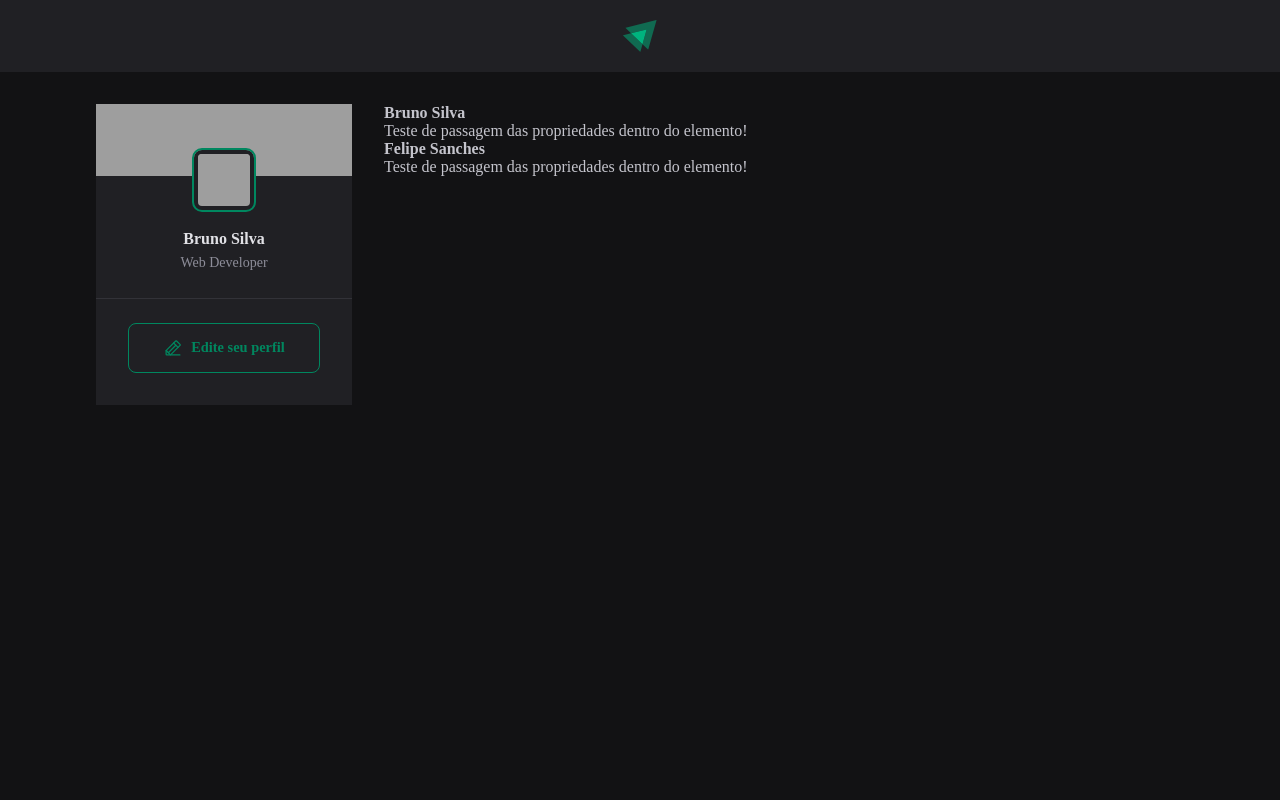
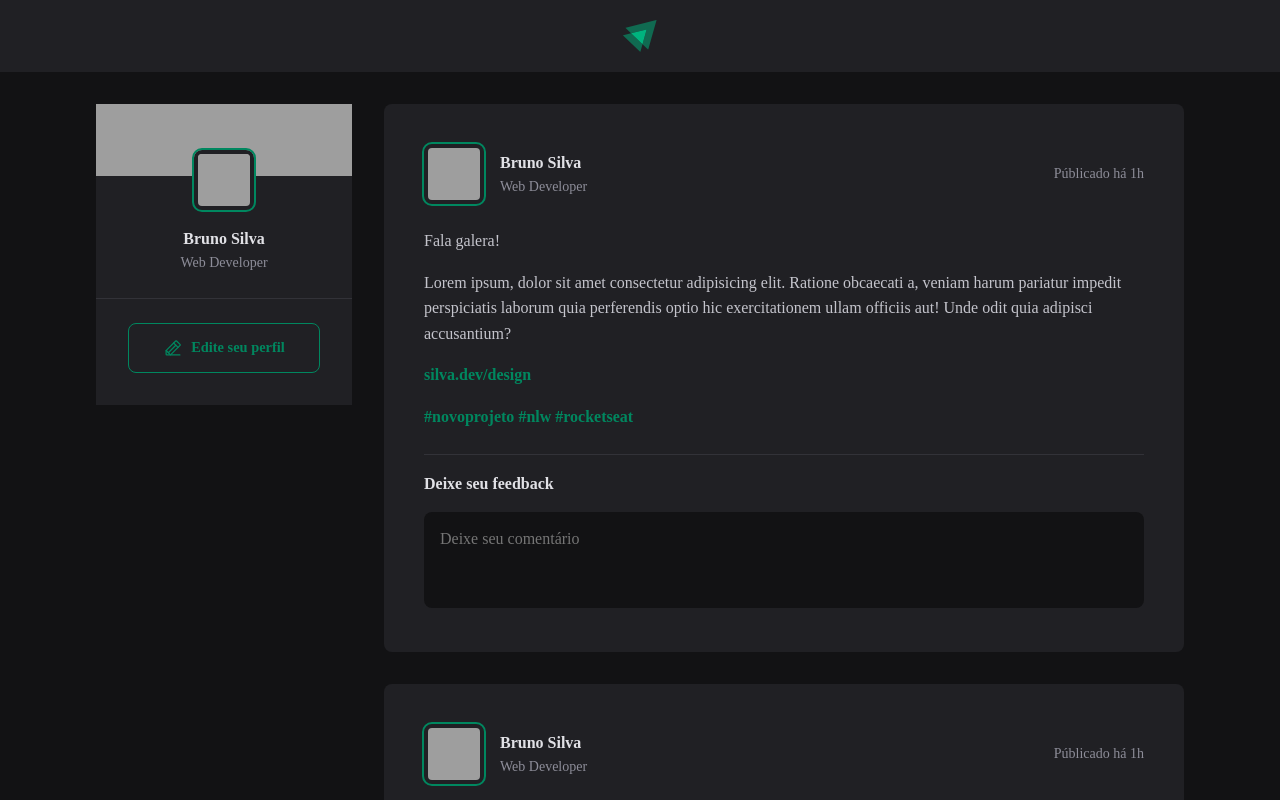
Before and after one commit to brunosilva-dev/ignite-feed, a React (Vite) app: page / in a window 1280 px wide. Shown: the top 800 px of the page. Built offline with nearby package versions, Linux system fonts and the light colour scheme; grey boxes are pictures that could not be loaded; a web font is replaced by a local one.

Commit message:
Atualizando os fontes de post

```diff
--- a/src/App.jsx
+++ b/src/App.jsx
@@ -1,5 +1,5 @@
 import { Header } from "./components/Header";
-import { Post } from "./Post";
+import { Post } from "./components/Post";
 
 import s from "./App.module.css";
 
--- a/src/Post.jsx
+++ /dev/null
@@ -1,8 +0,0 @@
-export function Post(props) {
-  return (
-    <div>
-      <strong>{props.author}</strong>
-      <p>{props.content}</p>
-    </div>
-  );
-}
--- /dev/null
+++ b/src/components/Post.jsx
@@ -0,0 +1,52 @@
+import s from "./Post.module.css";
+
+export function Post() {
+  return (
+    <article className={s.post}>
+      <header>
+        <div className={s.author}>
+          <img
+            className={s.avatar}
+            src="https://github.com/brunosilva-dev.png"
+            alt="Foto github"
+          />
+          <div className={s.authorInfo}>
+            <strong>Bruno Silva</strong>
+            <span>Web Developer</span>
+          </div>
+        </div>
+
+        <time dateTime="2024-24-12 16:33:00">Públicado há 1h</time>
+      </header>
+
+      <div className={s.content}>
+        <p>Fala galera!</p>
+        <p>
+          Lorem ipsum, dolor sit amet consectetur adipisicing elit. Ratione
+          obcaecati a, veniam harum pariatur impedit perspiciatis laborum quia
+          perferendis optio hic exercitationem ullam officiis aut! Unde odit
+          quia adipisci accusantium?
+        </p>
+        <p>
+          <a href="#" id="">
+            silva.dev/design
+          </a>
+        </p>
+        <p>
+          <a href="#">#novoprojeto</a> <a href="#">#nlw</a>{" "}
+          <a href="#">#rocketseat</a>
+        </p>
+      </div>
+
+      <form className={s.commentForm}>
+        <strong>Deixe seu feedback</strong>
+
+        <textarea placeholder="Deixe seu comentário" />
+
+        <footer>
+          <button type="submit">Publicar</button>
+        </footer>
+      </form>
+    </article>
+  );
+}
--- /dev/null
+++ b/src/components/Post.module.css
@@ -0,0 +1,118 @@
+.post {
+  background: var(--gray-800);
+  border-radius: 8px;
+  padding: 2.5rem;
+}
+
+.post + .post {
+  margin-top: 2rem;
+}
+
+.content {
+  line-height: 1.6;
+  color: var(--gray-300);
+  margin-top: 1.5rem;
+}
+
+.content p {
+  margin-top: 1rem;
+}
+
+.content a {
+  font-weight: bold;
+  color: var(--green-500);
+  text-decoration: none;
+}
+
+.content a:hover {
+  color: var(--green-300);
+}
+
+.post > header {
+  display: flex;
+  align-items: center;
+  justify-content: space-between;
+}
+
+.post > header time {
+  font-size: 0.875rem;
+  color: var(--gray-400);
+}
+
+.author {
+  display: flex;
+  align-items: center;
+  gap: 1rem;
+}
+
+.author img {
+  width: calc(3rem + 12px);
+  height: calc(3rem + 12px);
+  border-radius: 8px;
+  border: 4px solid var(--gray-800);
+  outline: 2px solid var(--green-500);
+}
+
+.authorInfo strong {
+  display: block;
+  color: var(--gray-100);
+  line-height: 1.6;
+}
+
+.authorInfo span {
+  display: block;
+  font-size: 0.875rem;
+  color: var(--gray-400);
+  line-height: 1.6;
+}
+
+.commentForm {
+  width: 100%;
+  margin-top: 1.5rem;
+  padding-top: 1rem;
+  border-top: 1px solid var(--gray-600);
+}
+
+.commentForm > strong {
+  line-height: 1.6;
+  color: var(--gray-100);
+}
+
+.commentForm textarea {
+  width: 100%;
+  background: var(--gray-900);
+  border: 0;
+  resize: none;
+  height: 6rem;
+  padding: 1rem;
+  border-radius: 8px;
+  color: var(--gray-100);
+  line-height: 1.4;
+  margin-top: 1rem;
+}
+
+.commentForm footer {
+  visibility: hidden;
+  max-height: 0;
+}
+
+.commentForm:focus-within footer {
+  visibility: visible;
+  max-height: none;
+}
+
+.commentForm button[type="submit"] {
+  padding: 1rem 1.5rem;
+  margin-top: 1rem;
+  border-radius: 8px;
+  border: 0;
+  background: var(--green-500);
+  color: var(--white);
+  font-weight: bold;
+  cursor: pointer;
+  transition: background-color 0.1s;
+}
+
+.commentForm button[type="submit"]:hover {
+  background: var(--green-300);
+}
--- a/src/global.css
+++ b/src/global.css
@@ -8,7 +8,13 @@
   --gray-800: #202024;
   --gray-900: #121214;
 
+  --green-300: #00B37E;
   --green-500: #00875f;
+}
+
+:focus {
+  outline: transparent;
+  box-shadow: 0 0 0 2px var(--green-500);
 }
 
 * {
```
